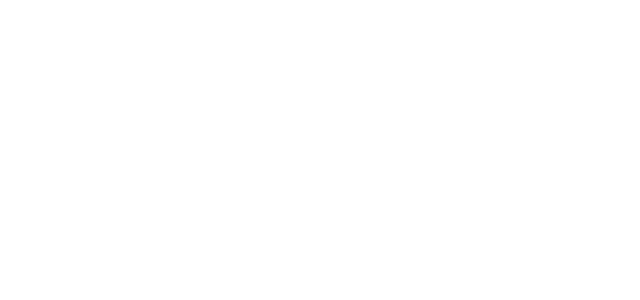
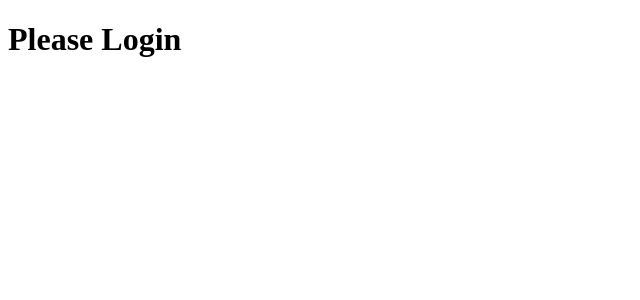
Before and after one commit to MustafaAbdelrahman287/Grad_Project, a React (Create React App) app in the folder client_src/: page / in a window 1280 px wide. Shown: the top 300 px of the page, without its empty margins (0-640 px from the left). Built offline with nearby package versions, Linux system fonts and the light colour scheme.

Commit message:
Router issue fixed.

```diff
--- a/client_src/src/App.js
+++ b/client_src/src/App.js
@@ -1,13 +1,11 @@
-import React, { Component } from 'react';
+import React from 'react';
 import './App.css';
+import Main from './Components/Main';
 
-class App extends Component {
-  render() {
-    return (
-      <div>
-      </div>
-    );
-  }
-}
+const App = () => (
+  <div>
+    <Main/>
+  </div>
+)
 
 export default App;
--- a/client_src/src/Components/Main.js
+++ b/client_src/src/Components/Main.js
@@ -3,7 +3,7 @@
 import Login from './Login';
 import Home from './Home';
 
-const main=()=>(
+const Main=()=>(
     <main>
         <Switch>
             <Route exact path='/' component={Login}/>
--- a/client_src/src/index.js
+++ b/client_src/src/index.js
@@ -1,7 +1,11 @@
 import React from 'react';
 import ReactDOM from 'react-dom';
 import App from './App';
+import {BrowserRouter} from 'react-router-dom';
 import registerServiceWorker from './registerServiceWorker';
 
-ReactDOM.render(<App />, document.getElementById('root'));
+ReactDOM.render(
+<BrowserRouter>
+    <App/>
+</BrowserRouter>, document.getElementById('root'));
 registerServiceWorker();
```
